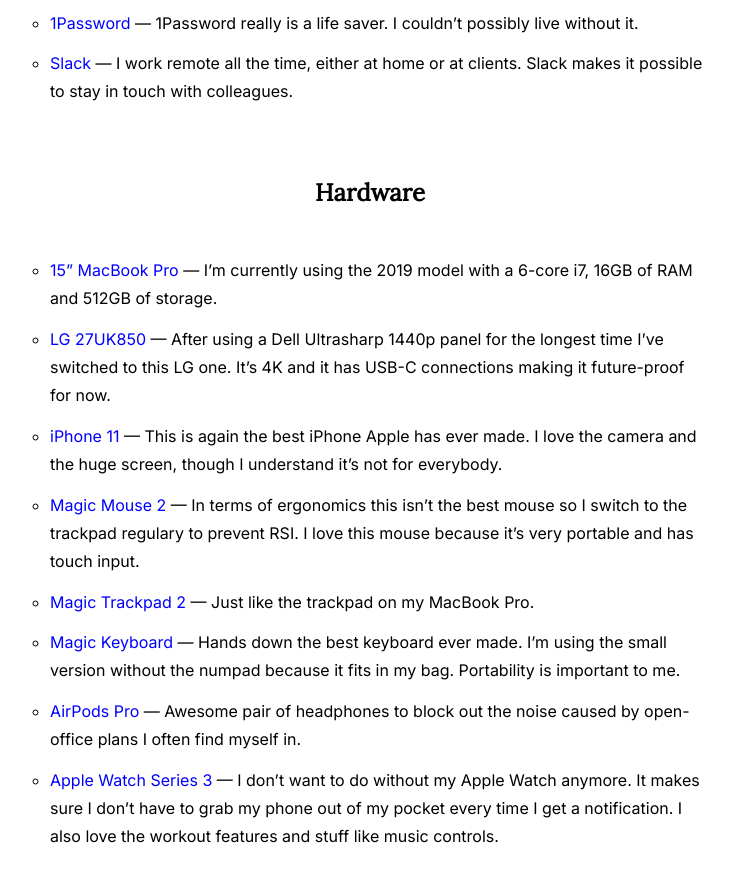
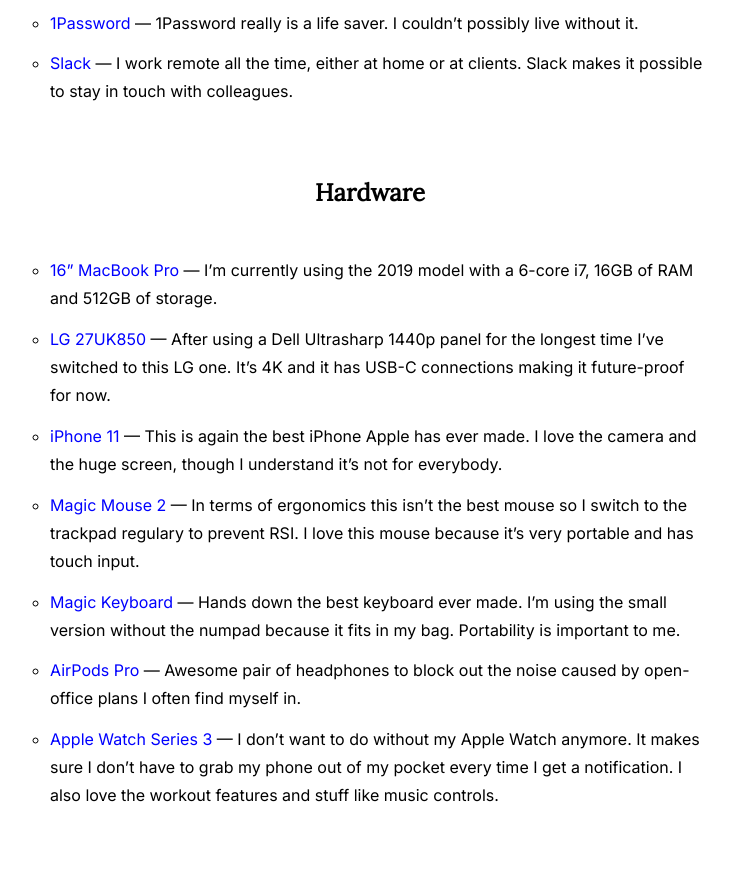
Before and after one commit to mijndert/website, a Jekyll site: the page built from _pages/uses.md, in a window 1280 px wide and 900 px high, scrolled down 1149 px. Shown: the top 882 px of the window, without its empty margins (270-1003 px from the left). Built offline with Jekyll 4.4.1, drawn with Linux system fonts in a browser that asks for light colours.

Commit message:
update to new laptop

```diff
--- a/_pages/uses.md
+++ b/_pages/uses.md
@@ -26,11 +26,10 @@
 
 ## Hardware
 
-- [15" MacBook Pro](https://www.apple.com/mac/) &mdash; I'm currently using the 2019 model with a 6-core i7, 16GB of RAM and 512GB of storage.
+- [16" MacBook Pro](https://www.apple.com/mac/) &mdash; I'm currently using the 2019 model with a 6-core i7, 16GB of RAM and 512GB of storage.
 - [LG 27UK850](https://www.lg.com/us/monitors/lg-27UK850-W-4k-uhd-led-monitor) &mdash; After using a Dell Ultrasharp 1440p panel for the longest time I've switched to this LG one. It's 4K and it has USB-C connections making it future-proof for now.
 - [iPhone 11](https://www.apple.com/iphone-11/) &mdash; This is again the best iPhone Apple has ever made. I love the camera and the huge screen, though I understand it's not for everybody.
 - [Magic Mouse 2](https://www.apple.com/shop/product/MLA02LL/A/magic-mouse-2-silver) &mdash; In terms of ergonomics this isn't the best mouse so I switch to the trackpad regulary to prevent RSI. I love this mouse because it's very portable and has touch input.
-- [Magic Trackpad 2](https://www.apple.com/shop/product/MRMF2/magic-trackpad-2-space-gray) &mdash; Just like the trackpad on my MacBook Pro.
 - [Magic Keyboard](https://www.apple.com/shop/product/MLA22LL/A/magic-keyboard-us-english) &mdash; Hands down the best keyboard ever made. I'm using the small version without the numpad because it fits in my bag. Portability is important to me.
 - [AirPods Pro](https://www.apple.com/airpods-pro/) &mdash; Awesome pair of headphones to block out the noise caused by open-office plans I often find myself in.
 - [Apple Watch Series 3](https://www.apple.com/watch/) &mdash; I don't want to do without my Apple Watch anymore. It makes sure I don't have to grab my phone out of my pocket every time I get a notification. I also love the workout features and stuff like music controls.
```
